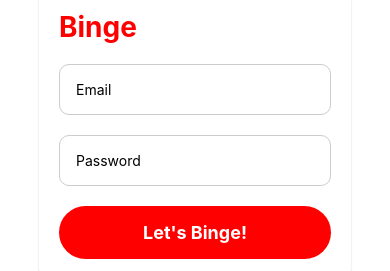
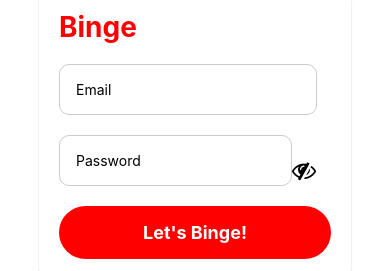
Before and after one commit to Trolann/cmpe133-team4, a React Native app: screen /Login in a window 390 px wide. Shown: the part 320-591 px from the top of the page. Built offline with nearby package versions, Linux system fonts and the light colour scheme; what @expo-google-fonts/montserrat would draw is missing.

Commit message:
added password viewable icon in login screen

```diff
--- a/components/SwipeableImage.js
+++ b/components/SwipeableImage.js
@@ -75,6 +75,7 @@ const styles = StyleSheet.create({
     position: 'absolute',
     bottom: 20,
     left: 20,
+    flexShrink: 1,
   },
   textRow: {
     flexDirection: 'row',
@@ -82,13 +83,16 @@ const styles = StyleSheet.create({
   },
   textPrimary: {
     color: 'white',
-    fontSize: 35,
+    fontSize: 30,
     fontWeight: 'bold',
+    flexShrink: 1,
   },
   textSecondary: {
     color: 'white',
     marginLeft: 10,
-    fontSize: 25,
+    marginRight: 20,
+    fontSize: 20,
+    flexShrink: 1,
   },
   textShadow: {
     textShadowColor: 'rgba(0, 0, 0, 0.80)',
--- a/screens/LoginScreen.js
+++ b/screens/LoginScreen.js
@@ -2,12 +2,14 @@ import React, { useState } from 'react';
 import { View, Text, TextInput, TouchableOpacity, StyleSheet, KeyboardAvoidingView } from 'react-native';
 import { signIn } from '../services/api';
 import { Alert } from 'react-native';
+import { FontAwesome } from '@expo/vector-icons';
 //"email": "newemail@binge.app",
 //"password": "ExtraLongPassword"
 
 const LoginScreen = ({ navigation }) => {
   const [email, setEmail] = useState('');
   const [password, setPassword] = useState('');
+  const [isPasswordVisible, setIsPasswordVisible] = useState(false);
 
   const handleSignIn = async() => {
     try {
@@ -53,13 +55,23 @@ const LoginScreen = ({ navigation }) => {
           value={email}
           onChangeText={(text) => setEmail(text)}
         />
+        <View style={styles.passwordInputContainer}>
           <TextInput
             style={styles.input}
             placeholder="Password"
             value={password}
             onChangeText={(text) => setPassword(text)}
-          secureTextEntry
+            secureTextEntry={!isPasswordVisible}
           />
+          <FontAwesome
+            name={isPasswordVisible ? 'eye' : 'eye-slash'}
+            size={24}
+            padding ={5}
+            color="black"
+            onPress={() => setIsPasswordVisible(!isPasswordVisible)}
+            style={{ paddingRight: 15 }}
+          />
+        </View>
         <TouchableOpacity
           style={styles.button}
           onPress={handleSignIn}
@@ -77,6 +89,10 @@ const styles = StyleSheet.create({
     justifyContent: 'center',
     alignItems: 'center',
     backgroundColor: 'white', // Change the background color to match the home page
+  },
+  passwordInputContainer: {
+    flexDirection: 'row',
+    alignItems: 'center',
    },
   card: {
     width: '80%',
@@ -96,6 +112,7 @@ const styles = StyleSheet.create({
     color: '#FF0000', // Match the theme color
   },
   input: {
+    width: '95%',
     borderWidth: 1,
     borderColor: '#ccc',
     padding: 16, // Increase padding
```
Lines whose indentation alone changed are shown as unchanged.
